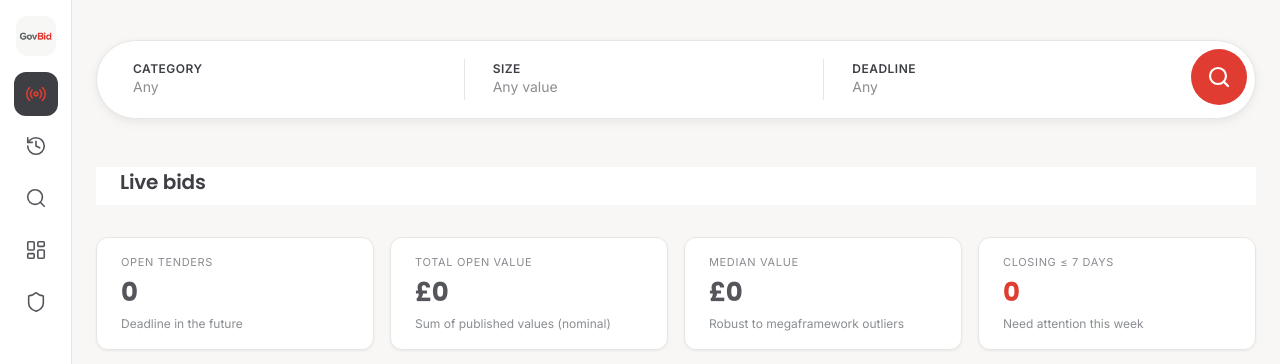
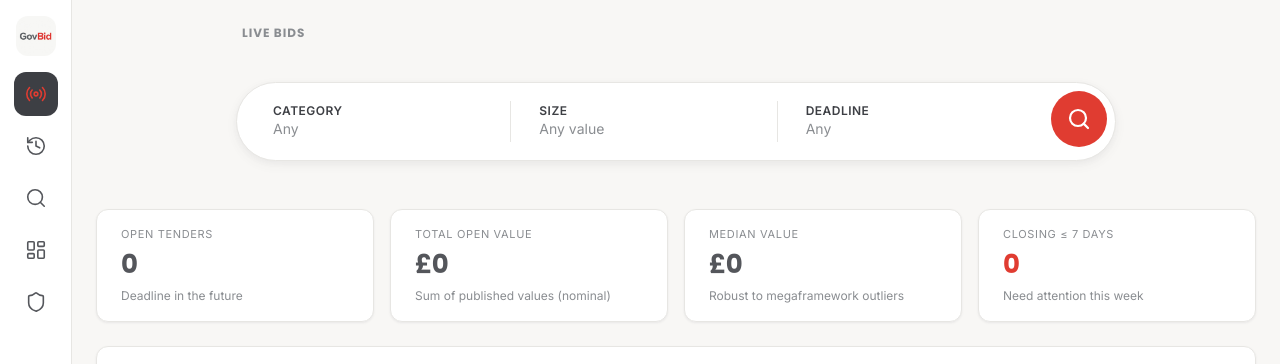
Before and after one commit to BanterKing69/bidgov-compass, a Flask app: page /live-bids in a window 1280 px wide. Shown: the top 364 px of the page. Run offline with Flask 3, Linux system fonts and the light colour scheme; a user stored in the database is signed in; tables that the repository leaves empty hold one stand-in row (values such as "Sample post"); data that the repository does not hold is empty; some libraries are stand-ins or nearby versions.

Commit message:
polish(live-bids): pillbox 880px (-1/3) + move "Live bids" to eyebrow above pillbox
Two small UX tweaks on the Live Bids landing:

1. Pillbox shrunk from full-width (~1320px) to 880px — a clean 1/3
   reduction. Stretched full-width felt over-scaled next to the KPI/chart
   grid and had too many empty pixels between the 3 segments. 880px
   matches the base `.lb-pillbox` cap and centres nicely within the
   `.lb-page` container.
   Changed `.lb-pillbox--wide` to `align-self: center; max-width: 880px;
   margin: … auto …` (was `stretch` / `max-width: none` / `margin: 0`).

2. Deleted the mid-page "Live bids" H1 strip that sat between pillbox
   and KPIs (dead space that competed with the pillbox for the eye).
   Replaced with a compact `.lb-pageintro` eyebrow ABOVE the pillbox:
   small uppercase "LIVE BIDS" on the left + `#lbLastUpdated` meta
   inline on the right. Uses `align-self: center; max-width: 880px` so
   it aligns exactly with the pillbox below it.
   Sidebar rail still highlights the active route, so this is a
   secondary identity affordance — the eyebrow gives page context
   without demanding attention.

Puppeteer 6/6 asserts green (pillbox 880px, exactly one H1 in
`.lb-page`, eyebrow above pillbox, pillbox above KPIs, old mid-page
header removed, zero JS errors). Pytest 26/26.

```diff
--- a/static/css/style.css
+++ b/static/css/style.css
@@ -1090,19 +1090,18 @@ body.app-shell {
 }
 .lb-pillbox:hover { box-shadow: var(--shadow-3); }
 
-/* Wide variant — top-of-page hero pillbox on Live Bids. Fills the
-   full flex column cross-axis so the search dominates the fold.
-   `align-self: stretch` is explicit here because in a column-flex parent
-   an `auto` cross-axis margin (used by the base `.lb-pillbox` for
-   centering) would otherwise disable stretch and shrink the pillbox to
-   its content width. Explicit stretch + `margin-inline: 0` restores the
-   expected full-width behaviour on wide screens. */
+/* Wide variant — top-of-page hero pillbox on Live Bids. Sized down to
+   ~880px (2/3 of full container width) so it feels focused, not stretched,
+   and centred. `max-width: 880px` explicitly overrides the base
+   `.lb-pillbox` max-width and re-uses the same auto-centering margin
+   pattern (auto side margins disable flex stretch, which is what we want
+   here — content-anchored width rather than column-flex stretch). */
 .lb-pillbox--wide {
-  align-self: stretch;
-  width: auto;
-  max-width: none;
+  align-self: center;
+  width: 100%;
+  max-width: 880px;
   padding: 8px;
-  margin: var(--space-md) 0 var(--space-lg);
+  margin: var(--space-md) auto var(--space-lg);
 }
 .lb-pillbox--wide .lb-pill__summary { padding: 14px 28px; }
 .lb-pillbox--wide .lb-pill__search { width: 56px; height: 56px; margin-left: 8px; }
@@ -1110,18 +1109,35 @@ body.app-shell {
 .lb-pillbox--wide .lb-pill__label { font-size: 12px; }
 .lb-pillbox--wide .lb-pill__value { font-size: 14px; }
 
-/* Compact page-header for Live bids — the pillbox above owns the visual
-   weight, so the H1 shrinks to a quiet identity row. */
-.page-header--compact {
-  padding-top: 0;
-  padding-bottom: var(--space-sm);
-  margin-bottom: var(--space-sm);
-  border-bottom: none;
-}
-.page-header--compact .page-header__title {
-  font-size: 20px;
-  font-weight: 600;
-}
+/* Eyebrow label above the pillbox — takes over from the deleted mid-page
+   header. Small, uppercase, muted; provides page identity without
+   competing with the pillbox for attention. The lastUpdated meta sits
+   inline on the right so it's visible without a dedicated row. */
+.lb-pageintro {
+  align-self: center;
+  width: 100%;
+  max-width: 880px;
+  display: flex;
+  align-items: baseline;
+  justify-content: space-between;
+  gap: var(--space-md);
+  margin: 0 auto;
+  padding: 0 6px;
+}
+.lb-pageintro__title {
+  margin: 0;
+  font-family: var(--f-head);
+  font-size: 12px;
+  font-weight: 700;
+  color: var(--muted);
+  text-transform: uppercase;
+  letter-spacing: 0.08em;
+}
+.lb-pageintro__meta {
+  font-size: 12px;
+  color: var(--muted);
+}
+.lb-pageintro__meta:empty { display: none; }
 
 .lb-pill {
   position: relative;
--- a/templates/live_bids.html
+++ b/templates/live_bids.html
@@ -14,6 +14,16 @@
 {% block content %}
 
 <div class="lb-page">
+
+  {# Small eyebrow label above the pillbox — page identity + last-updated
+     meta in a compact single row. Replaces the mid-page H1 that used to
+     sit between pillbox and KPIs (wasted vertical space, competed with
+     the pillbox for the eye). The sidebar rail already highlights the
+     active route, so this is a secondary identity affordance. #}
+  <div class="lb-pageintro">
+    <h1 class="lb-pageintro__title">Live bids</h1>
+    <span class="lb-pageintro__meta" id="lbLastUpdated"></span>
+  </div>
 
   {# ============================== Pillbox search bar (Airbnb-style) ======
      Sits at the VERY TOP of the page — the primary affordance. Three
@@ -104,16 +114,6 @@
     </select>
     <button id="lbResetBtn" type="button" hidden aria-hidden="true"></button>
   </section>
-
-  {# Compact page-header sits under the pillbox — identity + last-updated meta.
-     The pillbox is the primary affordance; the H1 provides accessible page
-     identity but doesn't compete for attention. #}
-  <header class="page-header page-header--compact">
-    <h1 class="page-header__title">Live bids</h1>
-    <div class="page-header__actions">
-      <span class="page-header__meta" id="lbLastUpdated"></span>
-    </div>
-  </header>
 
   {# ============================== KPI strip (4 tiles) ==================== #}
   <div class="kpis lb-kpis" role="region" aria-label="Live bids summary">
```
